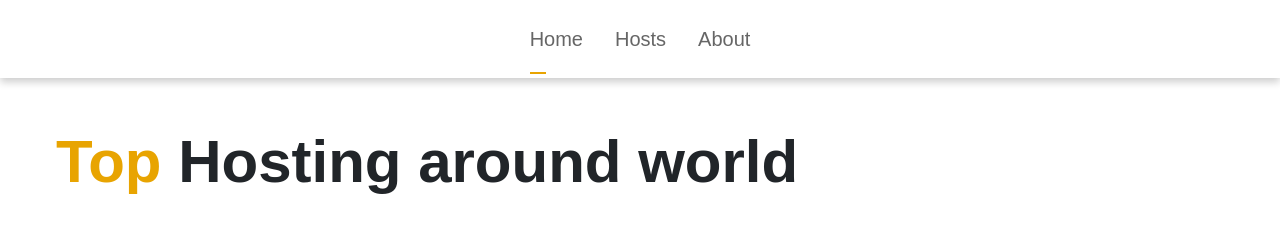
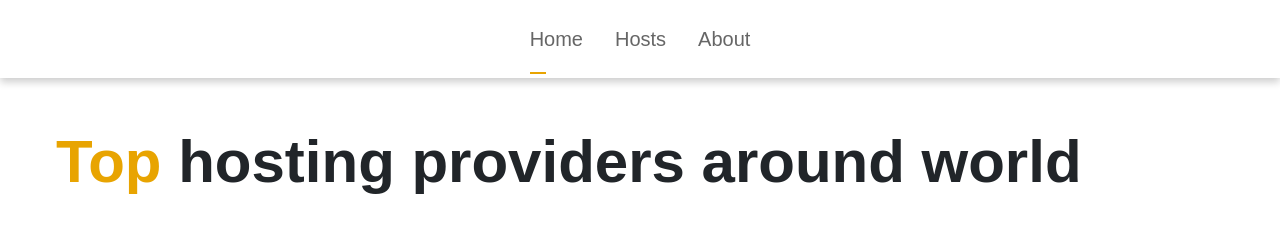
Before and after one commit to Mohamed-Ragab-Tawfieq/top-host, a plain HTML site: page index.html in a window 1280 px wide. Shown: the top 243 px of the page. Drawn offline with Linux system fonts and the light colour scheme; a web font is replaced by a local one.

Commit message:
main title

```diff
--- a/index.html
+++ b/index.html
@@ -28,7 +28,7 @@
             <div class="container">
                 <h1 class="main-title">
                     <span class="text-primary">Top</span>
-                    <span>Hosting around world</span>
+                    <span>hosting providers around world</span>
                 </h1>
 
                 <div class="hosts-list">
```
